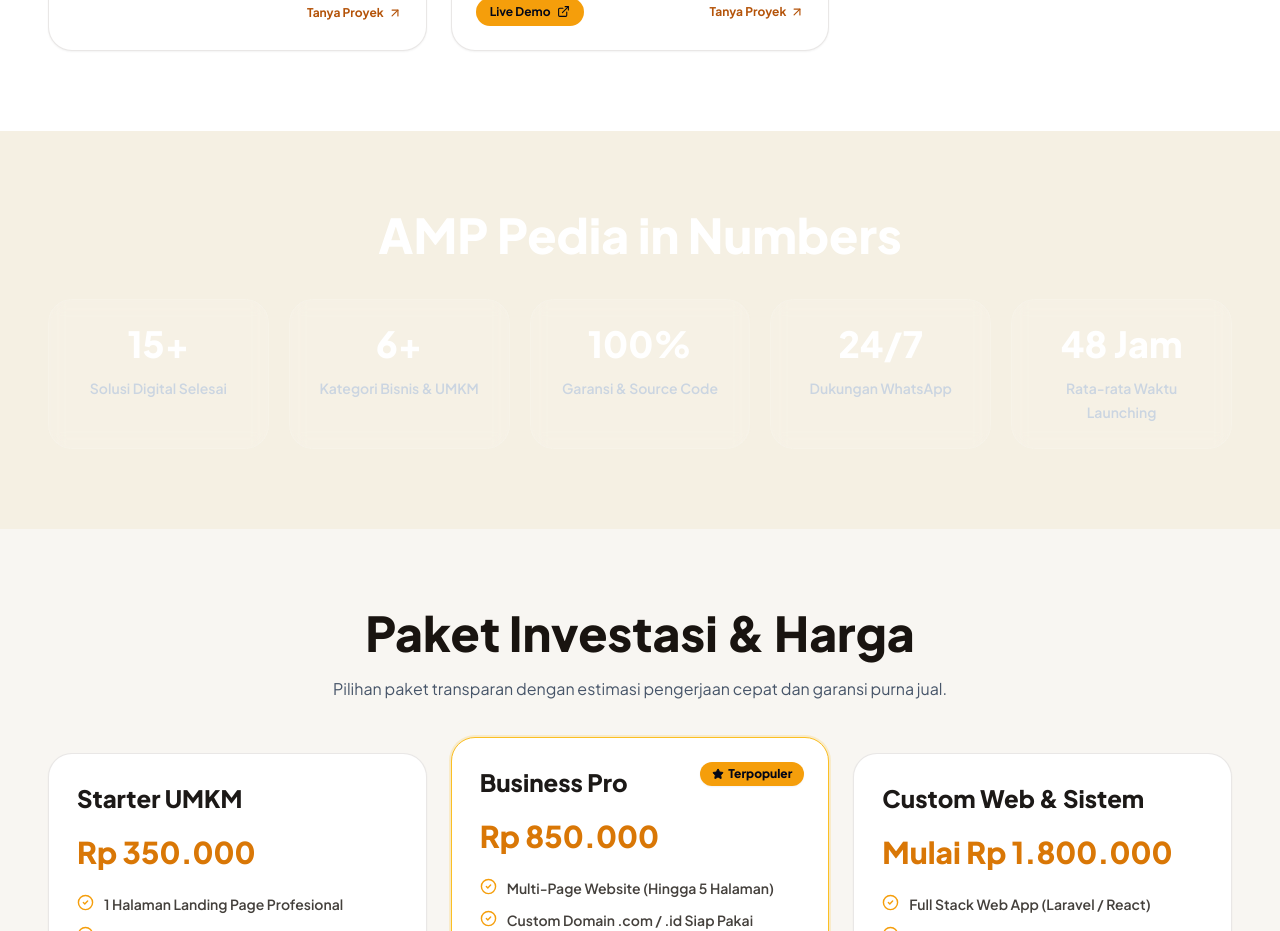
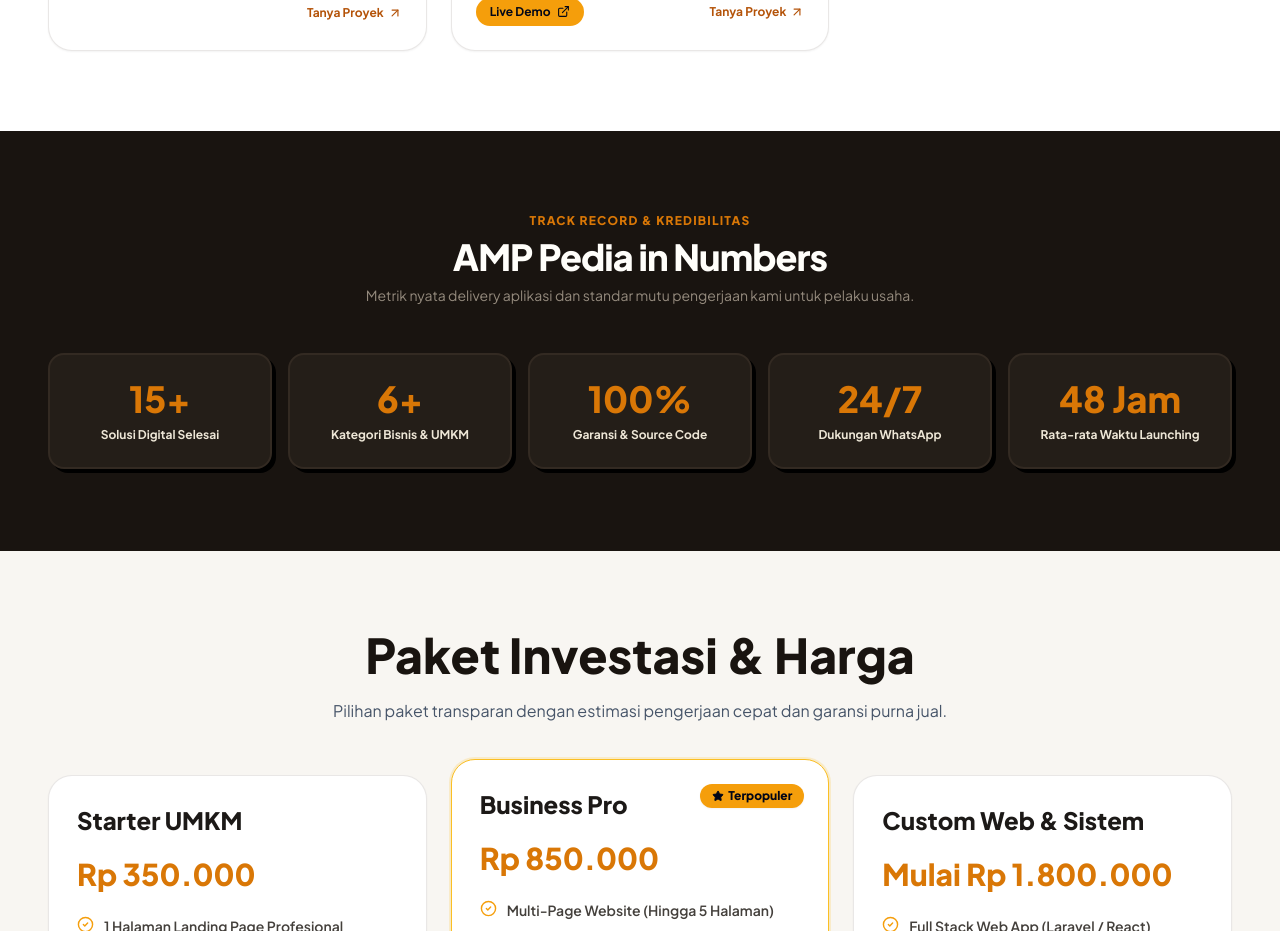
Before and after one commit to AhmadMayiludin/amp-profile, a React (Vite) app: page / in a window 1280 px wide. Shown: the part 7020-7951 px from the top of the page. Built offline with nearby package versions, Linux system fonts and the light colour scheme.

Commit message:
fix: adjust Statistics section contrast with dark ink background and gold amber numbers

```diff
--- a/src/components/Statistics.jsx
+++ b/src/components/Statistics.jsx
@@ -39,18 +39,28 @@
 
 export default function Statistics() {
   return (
-    <section className="section-padding bg-gradient-to-br from-navy via-blue-950 to-violet-950 text-white dark-grid">
+    <section className="section-padding bg-[#191410] text-[#FFFEFA] border-y-2 border-[#191410]">
       <div className="container-max">
-        <div className="reveal mb-10 text-center">
-          <h2 className="text-3xl font-black sm:text-4xl lg:text-5xl">AMP Pedia in Numbers</h2>
+        <div className="mb-12 text-center">
+          <p className="text-xs font-black uppercase tracking-widest text-[#D97706]">Track Record & Kredibilitas</p>
+          <h2 className="mt-2 text-3xl font-black sm:text-4xl text-[#FFFEFA] tracking-tight">
+            AMP Pedia in Numbers
+          </h2>
+          <p className="mt-2 text-xs sm:text-sm text-[#948A7D]">
+            Metrik nyata delivery aplikasi dan standar mutu pengerjaan kami untuk pelaku usaha.
+          </p>
         </div>
-        <div className="grid gap-5 sm:grid-cols-2 lg:grid-cols-5">
+
+        <div className="grid gap-4 sm:grid-cols-2 lg:grid-cols-5">
           {stats.map((stat) => (
-            <article key={stat.label} className="reveal rounded-[1.5rem] border border-white/10 bg-white/10 p-6 text-center backdrop-blur">
-              <p className="text-4xl font-black text-white">
+            <article
+              key={stat.label}
+              className="rounded-2xl border-2 border-[#332A22] bg-[#241E18] p-6 text-center shadow-[4px_4px_0px_#000000] transition-all hover:border-[#D97706] hover:-translate-y-1"
+            >
+              <p className="text-3xl sm:text-4xl font-black text-[#D97706]">
                 <Counter value={stat.value} suffix={stat.suffix} />
               </p>
-              <p className="mt-3 text-sm font-semibold leading-6 text-slate-300">{stat.label}</p>
+              <p className="mt-2 text-xs font-bold leading-snug text-[#EDE6D6]">{stat.label}</p>
             </article>
           ))}
         </div>
```
Also changed, not shown: 4 other files (tests, documents, lock files or other folders).
